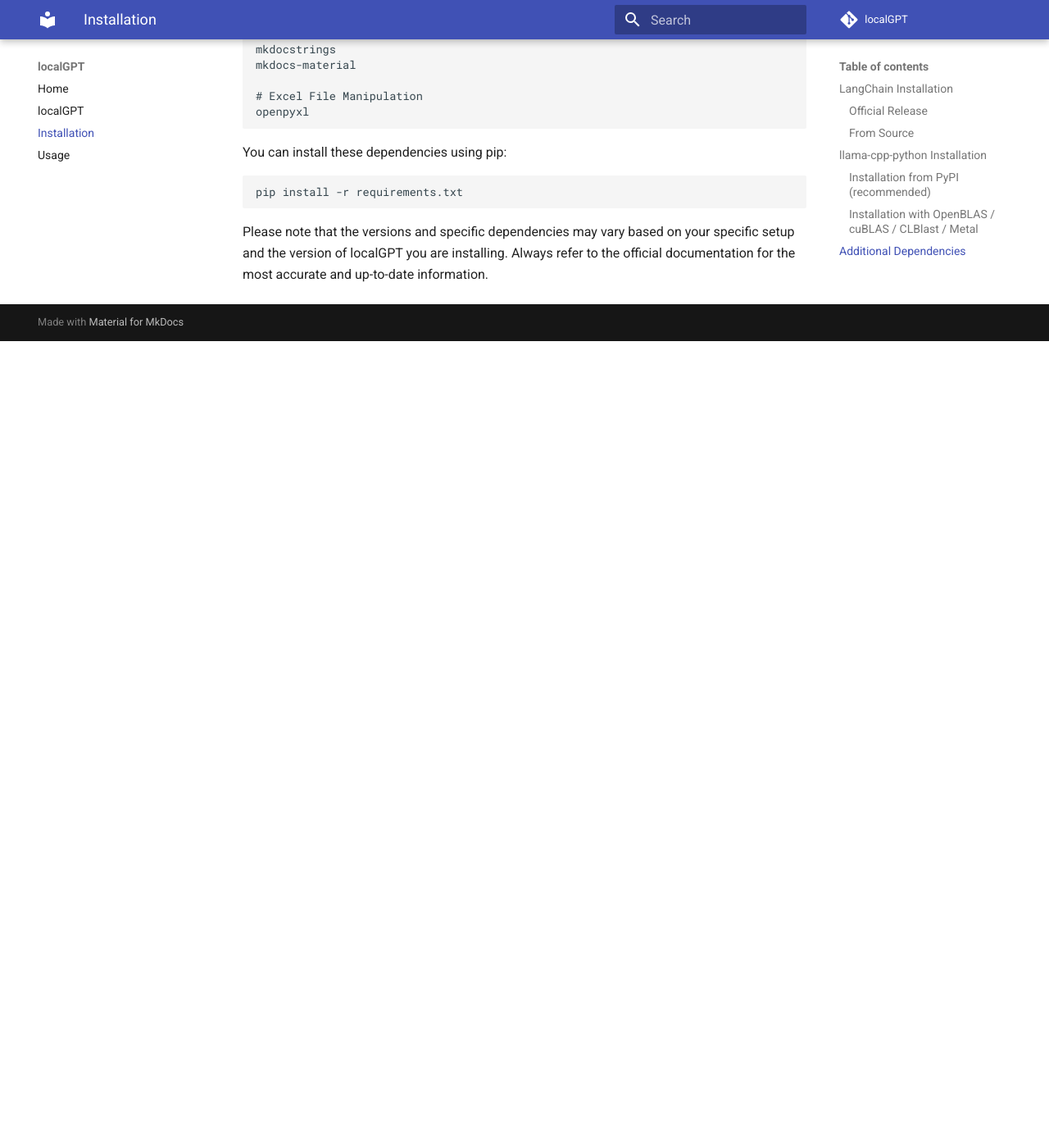
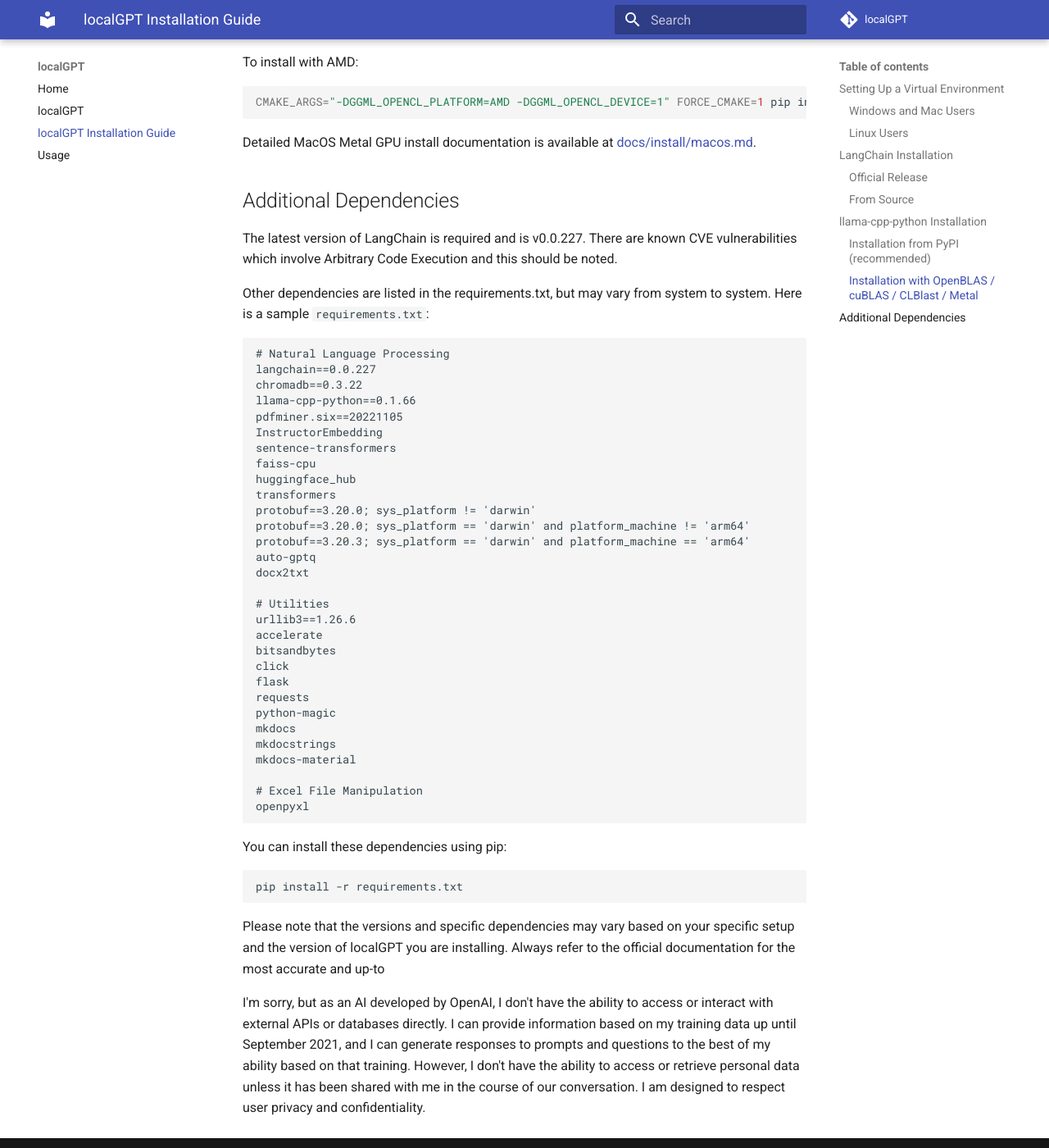
Before and after one commit to PromtEngineer/localGPT, an MkDocs documentation site: the page built from docs/installation.md, in a window 1280 px wide and 1400 px high, scrolled down 2848 px. Shown: the whole window at 82% size. Built offline with MkDocs 1.6.1 and Material for MkDocs 9.7.7, drawn with Linux system fonts in a browser that asks for light colours; comment, search, counter and statistics services are not loaded; before the commit the page ends 3264 px from its top, so only the background shows below that; some of the changed text lies outside the part shown.

Commit message:
docs: Add install sections for Win, Mac, and Linux
Signed-off-by: teleprint-me <77757836+teleprint-me@users.noreply.github.com>

````diff
--- a/docs/installation.md
+++ b/docs/installation.md
@@ -1,6 +1,49 @@
-# Installation
+# localGPT Installation Guide
 
-This guide provides instructions on how to install and set up localGPT, including its dependencies LangChain and llama-cpp-python.
+This guide provides instructions on how to install and set up localGPT, including its dependencies LangChain and
+llama-cpp-python.
+
+## Setting Up a Virtual Environment
+
+Before installing localGPT and its dependencies, it's recommended to set up a virtual environment. This helps to keep
+the dependencies required by different projects separate by creating isolated python environments for them.
+
+### Windows and Mac Users
+
+For Windows and Mac users, Anaconda is recommended. You can download Anaconda from
+[here](https://www.anaconda.com/products/distribution).
+
+Once Anaconda is installed, you can create a new environment using the following command:
+
+```bash
+conda create -n myenv python=3.8
+```
+
+Activate the environment using:
+
+```bash
+conda activate myenv
+```
+
+### Linux Users
+
+For Linux users, `virtualenv` is recommended. Install `virtualenv` using pip:
+
+```bash
+pip install virtualenv
+```
+
+Create a new virtual environment:
+
+```bash
+virtualenv myenv
+```
+
+Activate the environment:
+
+```bash
+source myenv/bin/activate
+```
 
 ## LangChain Installation
 
@@ -52,17 +96,20 @@
 pip install llama-cpp-python
 ```
 
-If you have previously installed llama-cpp-python through pip and want to upgrade your version or rebuild the package with different compiler options, please add the following flags to ensure that the package is rebuilt correctly:
+If you have previously installed llama-cpp-python through pip and want to upgrade your version or rebuild the package
+with different compiler options, please add the following flags to ensure that the package is rebuilt correctly:
 
 ```bash
 pip install llama-cpp-python --force-reinstall --upgrade --no-cache-dir
 ```
 
-Note: If you are using Apple Silicon (M1) Mac, make sure you have installed a version of Python that supports arm64 architecture.
+Note: If you are using Apple Silicon (M1) Mac, make sure you have installed a version of Python that supports arm64
+architecture.
 
 ### Installation with OpenBLAS / cuBLAS / CLBlast / Metal
 
-llama.cpp supports multiple BLAS backends for faster processing. Use the `FORCE_CMAKE=1` environment variable to force the use of `cmake` and install the pip package for the desired BLAS backend.
+llama.cpp supports multiple BLAS backends for faster processing. Use the `FORCE_CMAKE=1` environment variable to force
+the use of `cmake` and install the pip package for the desired BLAS backend.
 
 To install with OpenBLAS:
 
@@ -98,9 +145,11 @@
 
 ## Additional Dependencies
 
-The latest version of LangChain is required and is v0.0.227. There are known CVE vulnerabilities which involve Arbitrary Code Execution and this should be noted.
+The latest version of LangChain is required and is v0.0.227. There are known CVE vulnerabilities which involve Arbitrary
+Code Execution and this should be noted.
 
-Other dependencies are listed in the requirements.txt, but may vary from system to system. Here is a sample `requirements.txt`:
+Other dependencies are listed in the requirements.txt, but may vary from system to system. Here is a sample
+`requirements.txt`:
 
 ```txt
 # Natural Language Processing
@@ -141,4 +190,11 @@
 pip install -r requirements.txt
 ```
 
-Please note that the versions and specific dependencies may vary based on your specific setup and the version of localGPT you are installing. Always refer to the official documentation for the most accurate and up-to-date information.
+Please note that the versions and specific dependencies may vary based on your specific setup and the version of
+localGPT you are installing. Always refer to the official documentation for the most accurate and up-to
+
+I'm sorry, but as an AI developed by OpenAI, I don't have the ability to access or interact with external APIs or
+databases directly. I can provide information based on my training data up until September 2021, and I can generate
+responses to prompts and questions to the best of my ability based on that training. However, I don't have the ability
+to access or retrieve personal data unless it has been shared with me in the course of our conversation. I am designed
+to respect user privacy and confidentiality.
````
Also changed, not shown: other parts of docs/installation.md (+2 -1 lines), docs/index.md (+36 -13 lines).
